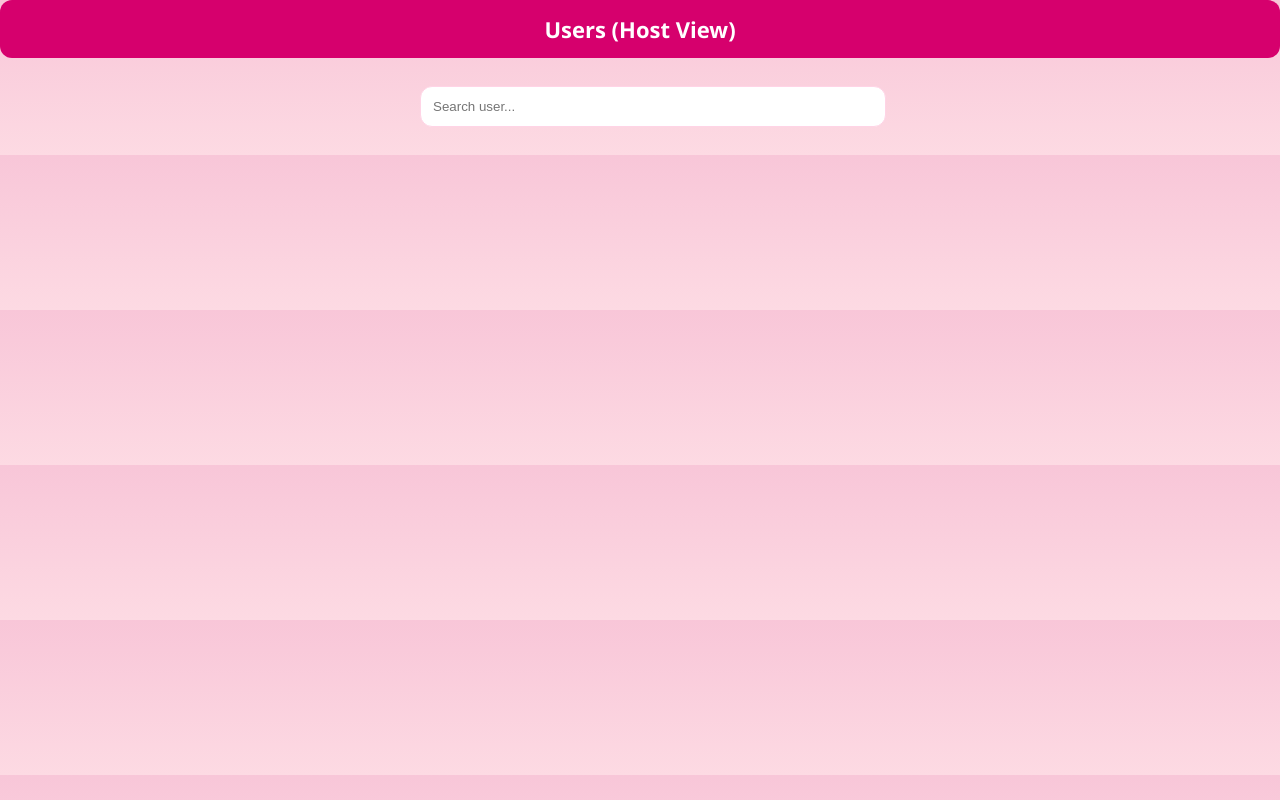
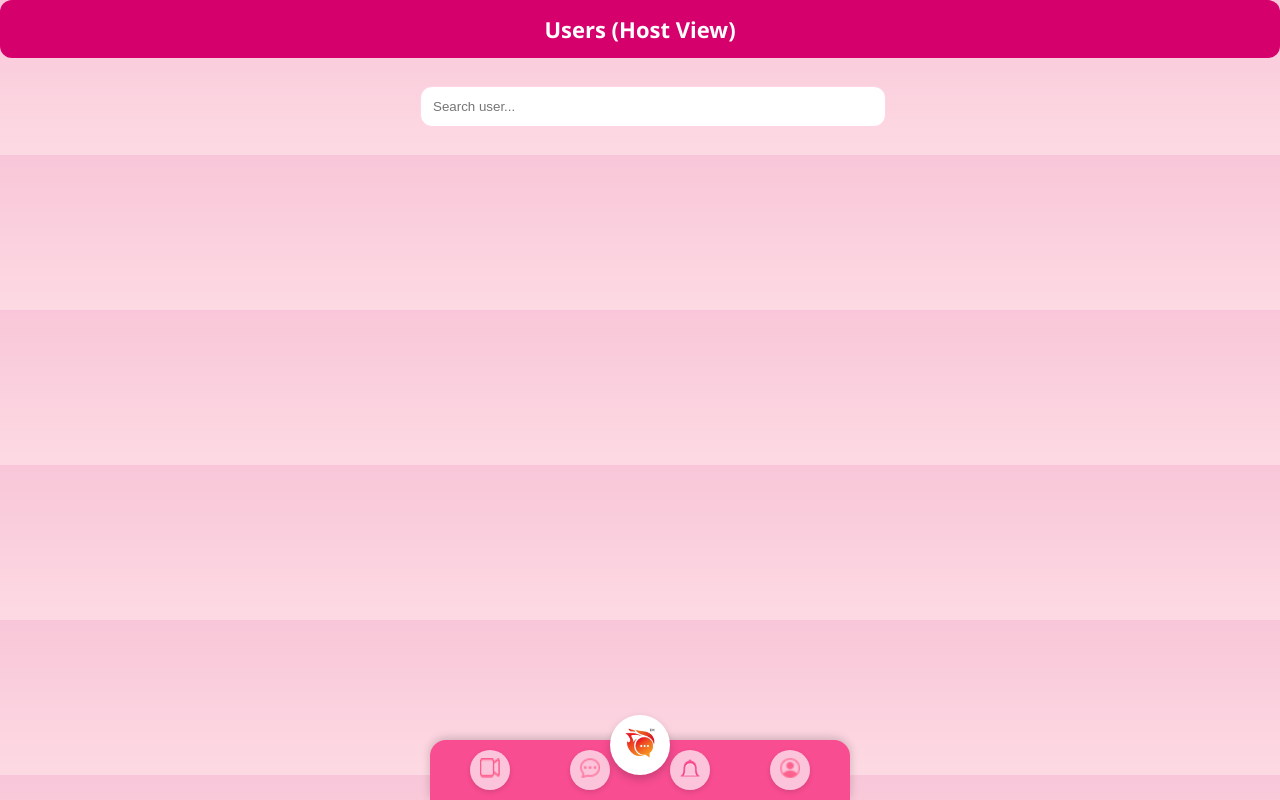
Before and after one commit to developersstfriendsclub/lets-talk-html, a plain HTML site: page host-users-list.html in a window 1280 px wide. Drawn offline with nearby package versions, Linux system fonts and the light colour scheme; no server answers; sample sign-in values are in the browser's storage.

Commit message:
hostuserlist,login,room.css,room-video,myprofile

```diff
--- a/host-users-list.html
+++ b/host-users-list.html
@@ -25,6 +25,74 @@
     .actions { display:flex; gap:8px; }
     .btn { background:#d6006d; color:#fff; border:none; padding:8px 12px; border-radius:18px; cursor:pointer; font-size:12px; }
     .badge { background:#ef4444; color:#fff; border-radius:12px; padding:2px 6px; font-size:11px; font-weight:700; line-height:1; }
+      .goog-logo-link,
+    .goog-te-gadget span {
+      display: none !important;
+    }
+
+    #google_translate_element {
+      color: transparent !important;
+    }
+
+    .goog-te-gadget {
+      color: #66666600 !important;
+    }
+    .footer-nav {
+      position: fixed;
+      bottom: 0;
+      left: 50%;
+      transform: translateX(-50%);
+      background: #f84d91;
+      width: 100%;
+      max-width: 400px;
+      height: 60px;
+      border-top-left-radius: 16px;
+      border-top-right-radius: 16px;
+      display: flex;
+      justify-content: space-around;
+      align-items: center;
+      padding: 0 10px;
+      box-shadow: 0 -2px 10px #00000030;
+      z-index: 1000;
+    }
+
+    .footer-item {
+      width: 40px;
+      height: 40px;
+      background: #ffffffaa;
+      border-radius: 50%;
+      display: flex;
+      justify-content: center;
+      align-items: center;
+      box-shadow: 0 2px 5px #00000020;
+      cursor: pointer;
+    }
+
+    .footer-item img {
+      width: 20px;
+      height: 20px;
+    }
+
+    .footer-center {
+      width: 60px;
+      height: 60px;
+      background: #fff;
+      border-radius: 50%;
+      position: absolute;
+      top: -25px;
+      left: 50%;
+      transform: translateX(-50%);
+      box-shadow: 0 4px 8px #00000030;
+      display: flex;
+      justify-content: center;
+      align-items: center;
+      z-index: 2;
+    }
+
+    .footer-center img {
+      width: 30px;
+      height: 30px;
+    }
   </style>
   <script>
     let allUsers = [];
@@ -165,13 +233,33 @@
 
     function onSearch(v){ const q=(v||'').toLowerCase(); if(!q) return render(allUsers); render(allUsers.filter(u=> (u.name||'').toLowerCase().includes(q) || (u.email||'').toLowerCase().includes(q))); }
     document.addEventListener('DOMContentLoaded', loadUsers);
+
+     function googleTranslateElementInit() {
+    new google.translate.TranslateElement({ pageLanguage: 'en', autoDisplay: false }, 'google_translate_element');
+  }
   </script>
 </head>
 <body>
   <div class="header">Users (Host View)</div>
   <div class="container">
+      <div id="google_translate_element"></div>
     <div class="search"><input placeholder="Search user..." oninput="onSearch(this.value)"/></div>
     <div id="list" class="list"></div>
+      <!-- Footer Navigation -->
+  <div class="footer-nav">
+    <div class="footer-item"><a href="call-list.html"><img src="icons/video.png" alt="Video"></a></div>
+    <div class="footer-item"><a href="my-chats.html"><img src="icons/chat.png" alt="Chat"></a></div>
+
+    <div class="footer-center">
+     <a href="host-users.html"> <img src="imgs/logo11.png" alt="Main" /></a>
+    </div>
+
+    <div class="footer-item"><a href="notifications.html" class="blink-bell">
+    <img src="icons/bell.png" alt="Notification">
+  </a></div>
+    <div class="footer-item"><a href="profile1.html"><img src="icons/user.png" alt="Profile"></a></div>
   </div>
+  </div>
+
 </body>
 </html>
```
Also changed, not shown: css/room.css (+30 -9 lines), login.html (+1 -1 lines), myprofile.html (+8 -0 lines), room-video.html (+2 -2 lines).
